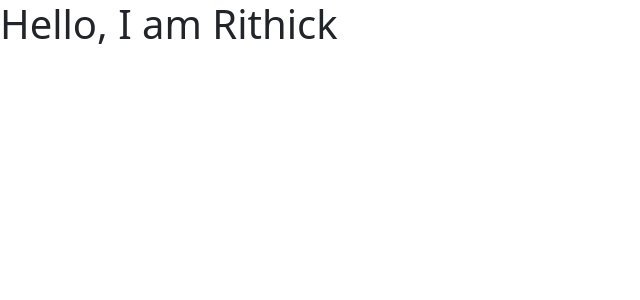
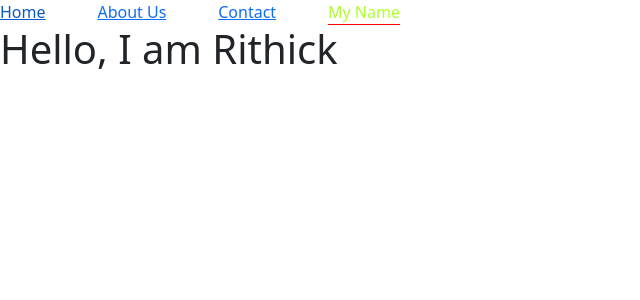
Before and after one commit to Rithick69/React-Tutorials, a React (Create React App) app: page /contact/name in a window 1280 px wide. Shown: the top 300 px of the page, without its empty margins (0-640 px from the left). Built offline with nearby package versions, Linux system fonts and the light colour scheme.

Commit message:
Learning about NavLink to make a navbar using react-router

```diff
--- a/src/practice_utils/react_routers/Error.jsx
+++ b/src/practice_utils/react_routers/Error.jsx
@@ -1,7 +1,7 @@
 import React from "react";
 
 const Error = () => {
-	return <h1>This is 404 Error page</h1>;
+	return <h1>Oops, 404 page not found</h1>;
 };
 
 export default Error;
--- /dev/null
+++ b/src/practice_utils/react_routers/Navbar.jsx
@@ -0,0 +1,51 @@
+import React from "react";
+
+// When we use anchor tags to render other pages, the page automatically reloads.
+// to avoid this we will use Link from reacter-router.
+
+import { NavLink } from "react-router-dom";
+
+const Navbar = () => {
+	return (
+		<>
+			<div
+				style={{
+					display: "flex",
+					justifyContent: "space-between",
+					width: "400px",
+				}}
+			>
+				{/* to is equivalent to href */}
+				<NavLink
+					to="/"
+					className={({ isActive }) => (isActive ? "active_class" : undefined)}
+				>
+					Home
+				</NavLink>
+				<NavLink
+					to="/about"
+					className={({ isActive }) => (isActive ? "active_class" : undefined)}
+				>
+					About Us
+				</NavLink>
+				<NavLink
+					to="/contact/*"
+					className={({ isActive }) => (isActive ? "active_class" : undefined)}
+				>
+					Contact
+				</NavLink>
+				<NavLink
+					to="/contact/name"
+					className={({ isActive }) => (isActive ? "active_class" : undefined)}
+				>
+					My Name
+				</NavLink>
+				{/* <a href="/about"> About</a>
+				<a href="/contact"> Contact</a>
+				<a href="/contact/name">My Name </a> */}
+			</div>
+		</>
+	);
+};
+
+export default Navbar;
--- a/src/practice_utils/react_routers/Routers.jsx
+++ b/src/practice_utils/react_routers/Routers.jsx
@@ -3,6 +3,8 @@ import { Route, Routes } from "react-router-dom";
 import About from "./About";
 import Contact from "./Contact";
 import Error from "./Error";
+import Navbar from "./Navbar";
+import "./index.css";
 // React Routers
 
 // React Routers are used for client side rendering.
@@ -15,14 +17,22 @@ import Error from "./Error";
 // (/ for the home page, /about for the about page, etc.).
 
 const Routers = () => {
+	const Home = () => {
+		return <h1>Hello, This is Home</h1>;
+	};
 	const Name = () => {
 		return <h1>Hello, I am Rithick</h1>;
 	};
 	return (
+		// Routes and Route acts as a switch case element whereby the page renders whichever url is selected.
+		// Path stands for the url and element is the component to be rendered.
+		// Exact is a very useful property by which we can specify a url and avoid rendering mistakes because of using the same paths.
 		<>
+			<Navbar />
 			<Routes>
+				<Route path="/" element={<Home />} />
 				<Route path="/about" element={<About />} />
-				<Route path="/contact" element={<Contact />} />
+				<Route path="/contact/*" element={<Contact />} />
 				<Route path="/contact/name" element={<Name />} />
 				{/* 404 error page */}
 				<Route element={<Error />} />
--- /dev/null
+++ b/src/practice_utils/react_routers/index.css
@@ -0,0 +1,5 @@
+a.active_class {
+	color: greenyellow;
+	border-bottom: 1px solid red;
+	text-decoration: none;
+}
```
